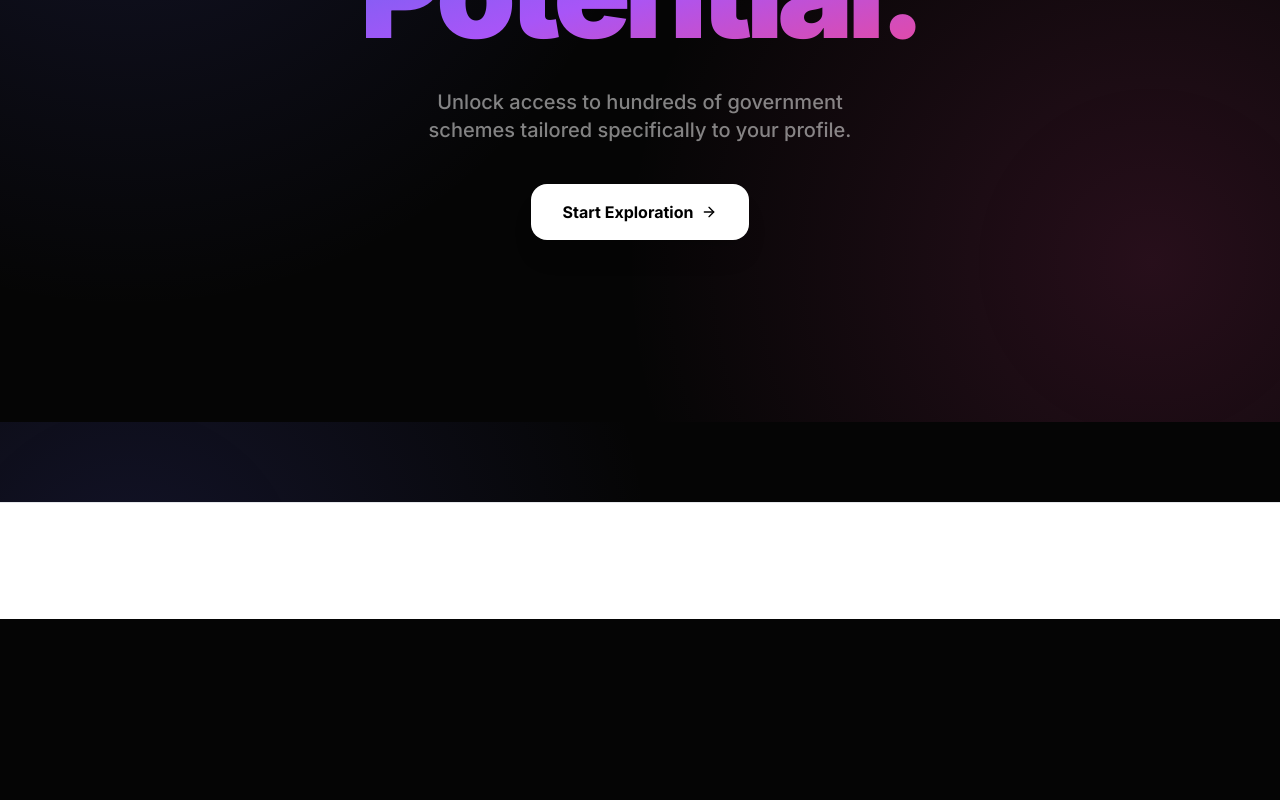
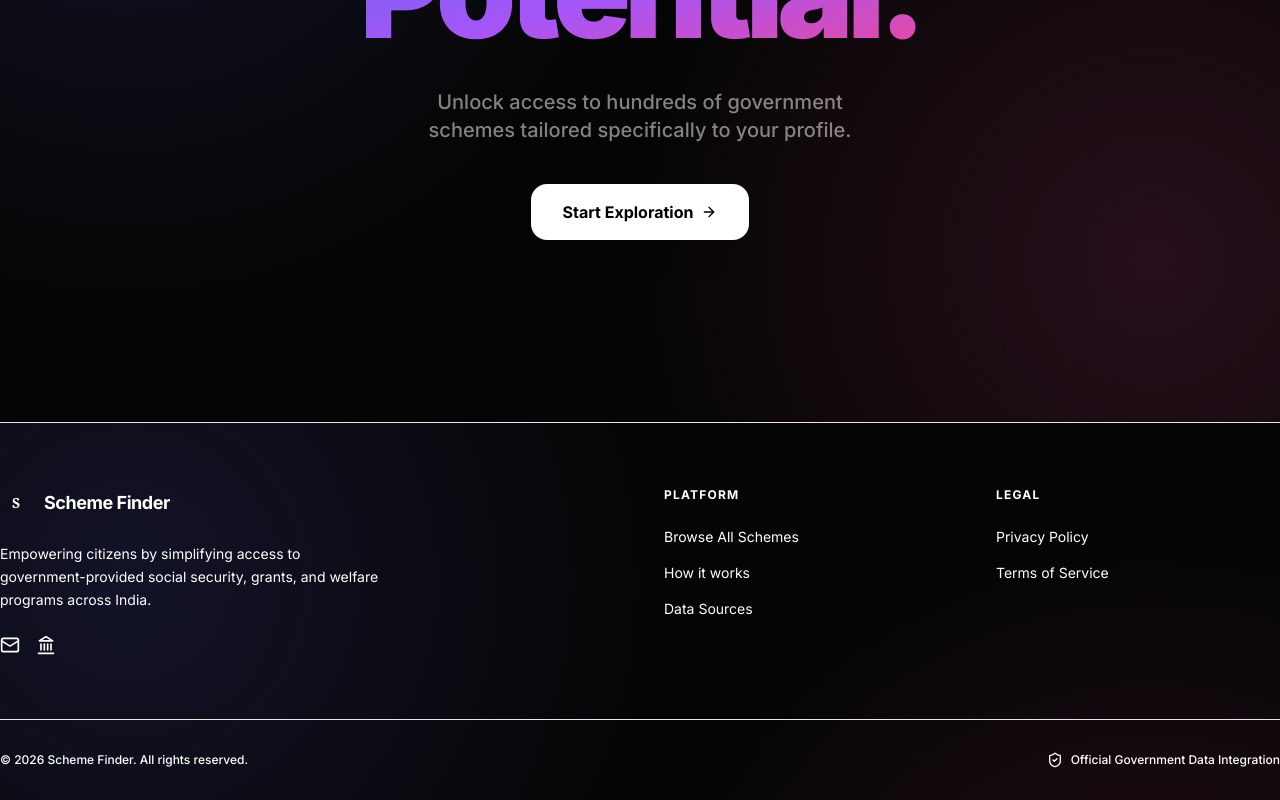
Before and after one commit to lifeonland/scheme-finder-india, a Next.js app: page / in a window 1280 px wide. Shown: the part 378-1178 px from the top of the page. Before the commit the page ends 997 px from the top, so only its background shows below. Built offline with nearby package versions, Linux system fonts and the light colour scheme.

Commit message:
Add professional footer component

```diff
--- a/app/layout.tsx
+++ b/app/layout.tsx
@@ -1,7 +1,7 @@
 import type { Metadata } from "next";
 import { Inter } from "next/font/google";
 import "./globals.css";
-import Header from "@/components/Header";
+import Footer from "@/components/Footer";
 
 const inter = Inter({ subsets: ["latin"] });
 
@@ -24,13 +24,7 @@ export default function RootLayout({
         <main className="min-h-screen">
           {children}
         </main>
-        <footer className="bg-white border-t border-brand-forest/5 py-12 mt-20">
-          <div className="section-container text-center">
-            <p className="text-brand-slate/40 text-sm font-medium">
-              © {new Date().getFullYear()} Scheme Finder India. Official Digital Gateway.
-            </p>
-          </div>
-        </footer>
+        <Footer />
       </body>
     </html>
   );
--- /dev/null
+++ b/components/Footer.tsx
@@ -0,0 +1,55 @@
+import React from 'react';
+import { Mail, ShieldCheck, Landmark } from 'lucide-react';
+
+const Footer = () => {
+  return (
+    <footer className="bg-brand-canvas border-t border-brand-forest/10 pt-16 pb-8">
+      <div className="section-container">
+        <div className="grid grid-cols-1 md:grid-cols-4 gap-12 mb-16">
+          <div className="md:col-span-2">
+            <div className="flex items-center space-x-3 mb-6">
+              <div className="w-8 h-8 bg-brand-forest rounded-lg flex items-center justify-center">
+                <span className="text-white font-serif font-bold text-sm">S</span>
+              </div>
+              <span className="text-lg font-bold tracking-tight text-brand-forest">Scheme Finder</span>
+            </div>
+            <p className="text-brand-slate/60 text-sm leading-relaxed max-w-sm mb-6">
+              Empowering citizens by simplifying access to government-provided social security, grants, and welfare programs across India.
+            </p>
+            <div className="flex space-x-4">
+              <a href="#" className="text-brand-slate/40 hover:text-brand-clay"><Mail className="w-5 h-5" /></a>
+              <a href="#" className="text-brand-slate/40 hover:text-brand-clay"><Landmark className="w-5 h-5" /></a>
+            </div>
+          </div>
+
+          <div>
+            <h4 className="font-bold text-brand-forest mb-6 uppercase tracking-widest text-xs">Platform</h4>
+            <ul className="space-y-4 text-sm text-brand-slate/70">
+              <li><a href="#" className="hover:text-brand-clay">Browse All Schemes</a></li>
+              <li><a href="#" className="hover:text-brand-clay">How it works</a></li>
+              <li><a href="#" className="hover:text-brand-clay">Data Sources</a></li>
+            </ul>
+          </div>
+
+          <div>
+            <h4 className="font-bold text-brand-forest mb-6 uppercase tracking-widest text-xs">Legal</h4>
+            <ul className="space-y-4 text-sm text-brand-slate/70">
+              <li><a href="#" className="hover:text-brand-clay">Privacy Policy</a></li>
+              <li><a href="#" className="hover:text-brand-clay">Terms of Service</a></li>
+            </ul>
+          </div>
+        </div>
+
+        <div className="border-t border-brand-forest/10 pt-8 flex flex-col md:flex-row items-center justify-between text-brand-slate/40 text-xs font-medium">
+          <p>© {new Date().getFullYear()} Scheme Finder. All rights reserved.</p>
+          <div className="flex items-center mt-4 md:mt-0 space-x-2">
+            <ShieldCheck className="w-4 h-4" />
+            <span>Official Government Data Integration</span>
+          </div>
+        </div>
+      </div>
+    </footer>
+  );
+};
+
+export default Footer;
```
